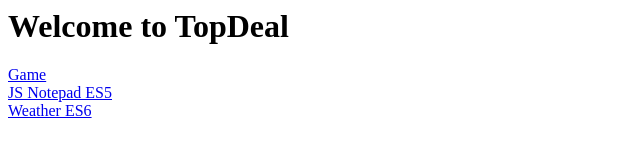
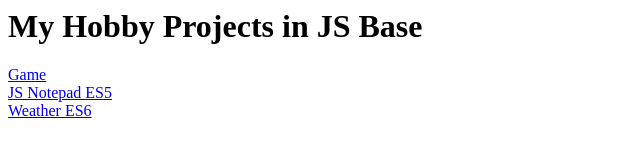
Before and after one commit to blinkingshark/blinkingshark.github.io, a plain HTML site: page index.html in a window 1280 px wide. Shown: the whole page, without its empty margins (0-640 px from the left). Drawn offline with Linux system fonts and the light colour scheme.

Commit message:
Update index.html

```diff
--- a/index.html
+++ b/index.html
@@ -4,7 +4,7 @@
 </head>
 <body>
 
-    <h1> Welcome to TopDeal</h1>
+    <h1> My Hobby Projects in JS Base</h1>
     <a href="../PProjects/JS Card Game/index.html"> Game </a><br>
     <a href="../PProjects/NotePad/index.html"> JS Notepad ES5 </a><br>
     <a href="../PProjects/WeatherApp"> Weather ES6 </a>
```
